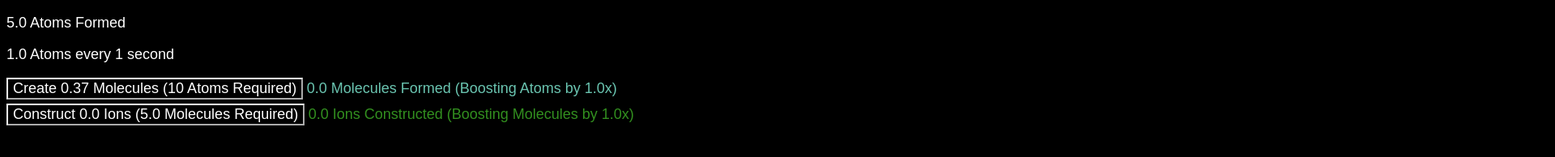
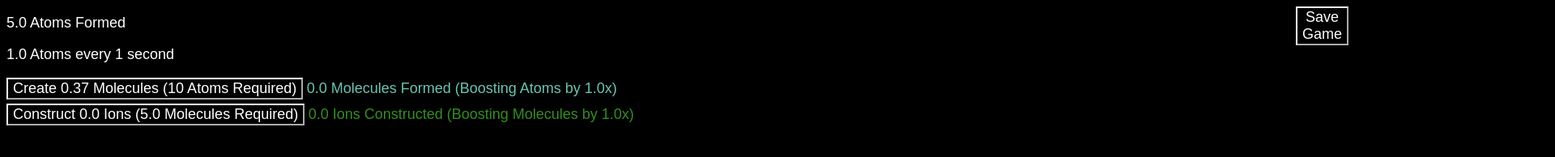
Before and after one commit to oker14/FirstIncremental, a plain HTML site: page index.html in a window 1280 px wide. Shown: the top 194 px of the page at 81% size, 1920 px wide, since content can reach past the window. Drawn offline with Linux system fonts and the light colour scheme.

Commit message:
Update style.css

```diff
--- a/style.css
+++ b/style.css
@@ -30,7 +30,7 @@ body {
   color: rgb(110, 110, 110);
   font-family: Arial, Helvetica, sans-serif;
   position: absolute;
-  left: 152em;
+  left: 100em;
 }
 
 .Button {
```
